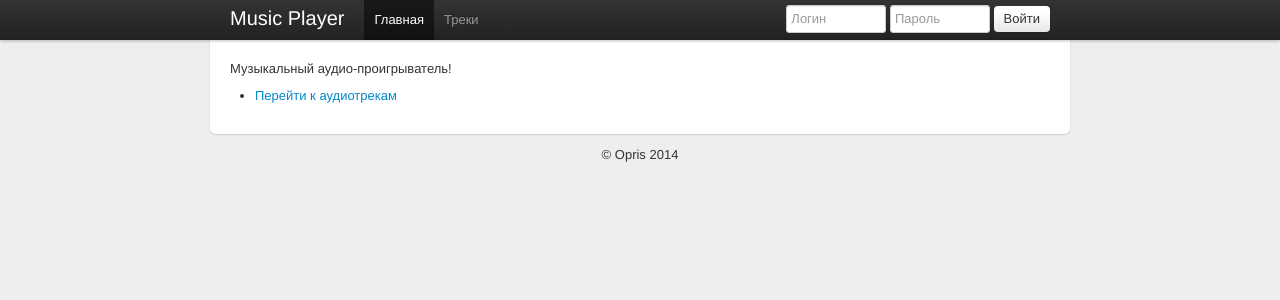
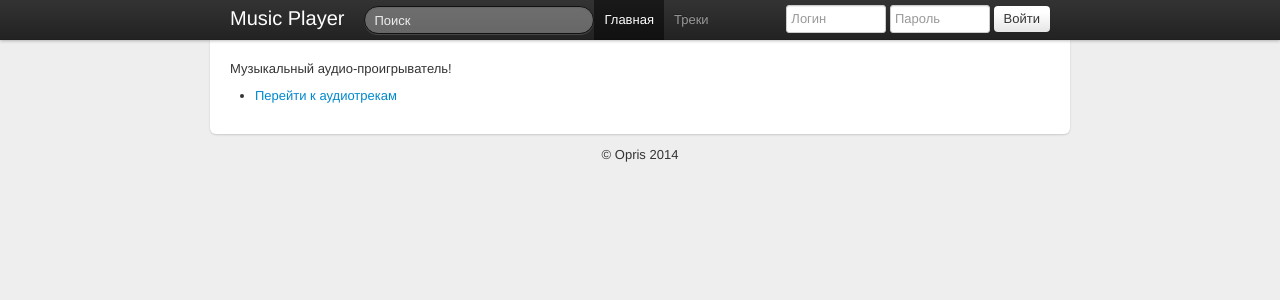
Before and after one commit to xznbum/music-player, a Django app: page / in a window 1280 px wide. Shown: the top 300 px of the page. Run offline with Django 3.2, Linux system fonts and the light colour scheme.

Commit message:
Добавил поиск музыкальных композиций

```diff
--- a/opris/templates/base.html
+++ b/opris/templates/base.html
@@ -24,6 +24,9 @@
         <div class="container">
           <a class="brand" href="#">Music Player</a>
           <ul class="nav">
+            <form action="{% url 'search_track' %}" class="navbar-search" method="get">
+                <input class="search-query" type="search" name="q" placeholder="Поиск">
+            </form>
             <li class="active"><a href="{% url 'home' %}">Главная</a></li>
             <li><a href="{% url 'audiotracks' %}">Треки</a></li>
             {% if user.is_authenticated %}
```
Also changed, not shown: opris/db.sqlite3.
